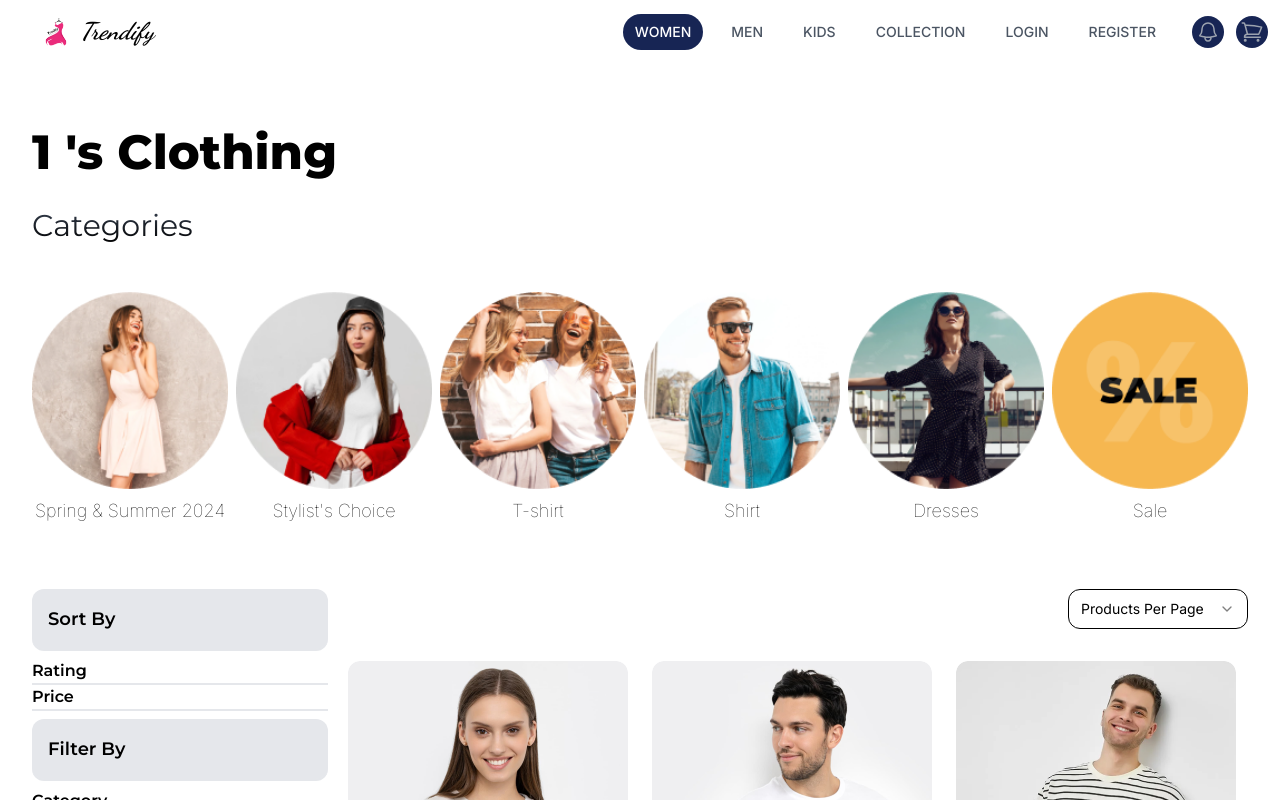
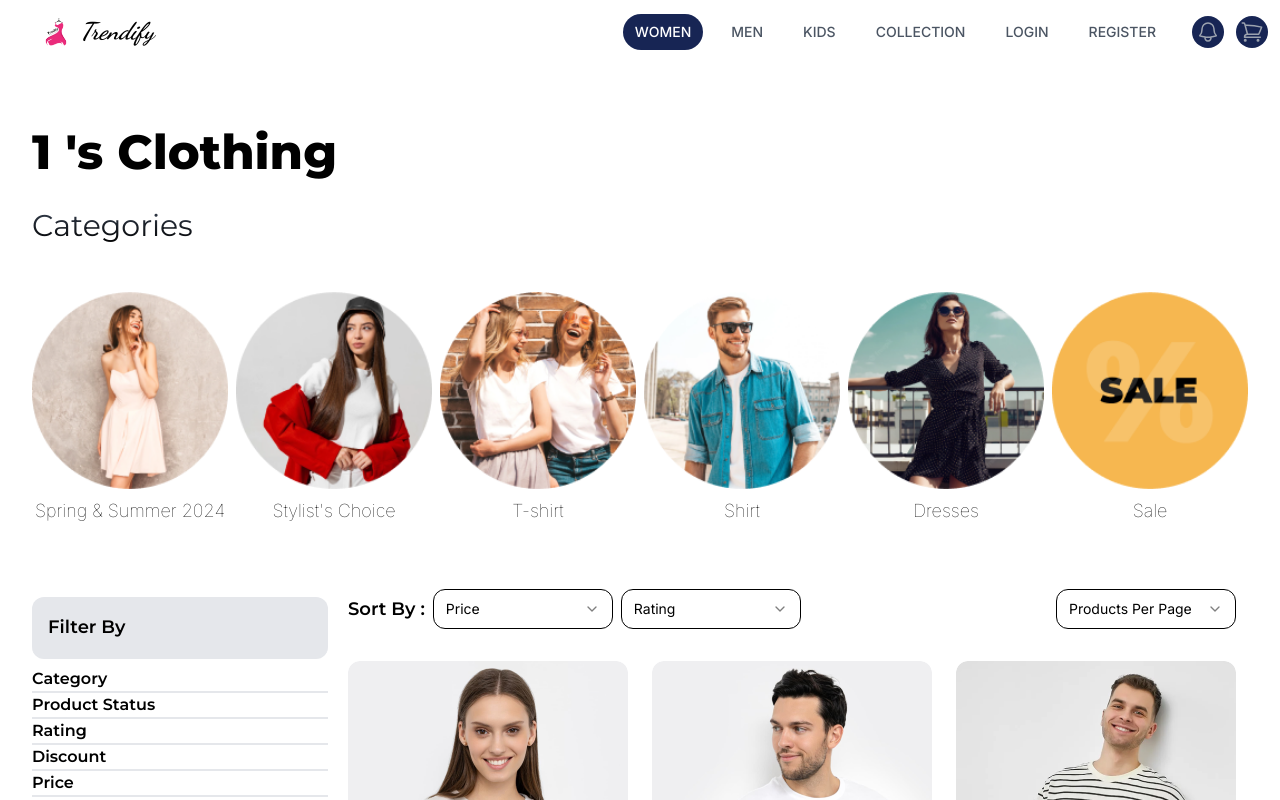
Before and after one commit to ndDevCode/trendify-ecommerce-frontend, a Next.js app: page /1 in a window 1280 px wide. Shown: the top 800 px of the page. Built offline with nearby package versions, Linux system fonts and the light colour scheme; grey boxes are pictures that could not be loaded.

Commit message:
Add Filter Component to product page

```diff
--- a/app/[category]/page.tsx
+++ b/app/[category]/page.tsx
@@ -22,7 +22,8 @@ import productImg7 from "@/public/images/products/product-7.png";
 import productImg8 from "@/public/images/products/product-8.png";
 import productImg9 from "@/public/images/products/product-9.png";
 import productImg3 from "@/public/images/products/product-3.png";
-import { PageCount } from "@/components/product-page/PageCount";
+import ProductPerPage from "@/components/product-page/ProductPerPage";
+import SelectBox from "@/components/product-page/SelectBox";
 
 const categories = [
   { img: category1, title: "Spring & Summer 2024" },
@@ -117,7 +118,13 @@ const products = [
   },
 ];
 
-function ProductPage({ params }: { params: { category: string } }) {
+export default function ProductPage({
+  params,
+}: {
+  params: { category: string };
+}) {
+  const ratingItems = ["Ascending", "Descending"];
+
   return (
     <>
       {/* ------------------------ Header Title ------------------------- */}
@@ -138,22 +145,6 @@ function ProductPage({ params }: { params: { category: string } }) {
         {/* ---------------------- Filter Section ----------------------- */}
 
         <div className="lg:col-span-3 mr-2">
-          {/* -------------------- Sorting ------------------------------ */}
-          <h1
-            className={cn(
-              Montserrat.className,
-              "text-lg border-b-2 font-semibold p-4 mb-2 bg-gray-200 rounded-xl"
-            )}
-          >
-            Sort By
-          </h1>
-          <div>
-            <FilterHeading name="Rating" />
-          </div>
-          <div>
-            <FilterHeading name="Price" />
-          </div>
-
           {/* -------------------- Filters ------------------------------ */}
           <h1
             className={cn(
@@ -187,8 +178,34 @@ function ProductPage({ params }: { params: { category: string } }) {
         </div>
         <div className="lg:col-span-9">
           {/* ------------------ Product Count per page ----------------- */}
-          <div className="flex items-end justify-end">
-            <PageCount />
+          <div className="flex items-end justify-between mx-3">
+            {/* -------------------- Sorting ------------------------------ */}
+            <div className="flex gap-2">
+              <h1
+                className={cn(
+                  Montserrat.className,
+                  "text-lg font-semibold my-auto"
+                )}
+              >
+                Sort By :
+              </h1>
+              <div>
+                <SelectBox
+                  placeholder="Price"
+                  label="Price"
+                  items={ratingItems}
+                />
+              </div>
+              <div>
+                <SelectBox
+                  placeholder="Rating"
+                  label="Rating"
+                  items={ratingItems}
+                />
+              </div>
+            </div>
+
+            <ProductPerPage />
           </div>
           {/* ------------------------- Products ------------------------ */}
           <div className="my-8 grid grid-cols-1 md:grid-cols-2 min-[1080px]:grid-cols-3">
@@ -211,8 +228,6 @@ function ProductPage({ params }: { params: { category: string } }) {
   );
 }
 
-export default ProductPage;
-
 function FilterHeading({
   name,
   classNames,
@@ -222,7 +237,11 @@ function FilterHeading({
 }) {
   return (
     <h1
-      className={cn(Montserrat.className, "text-md border-b-2 font-semibold")}
+      className={cn(
+        Montserrat.className,
+        classNames,
+        "text-md border-b-2 font-semibold"
+      )}
     >
       {name}
     </h1>
--- a/components/product-page/PageCount.tsx
+++ b/components/product-page/ProductPerPage.tsx
@@ -10,7 +10,7 @@ import {
   SelectValue,
 } from "@/components/ui/select";
 
-export function PageCount() {
+export default function ProductPerPage() {
   return (
     <Select>
       <SelectTrigger className="w-[180px] rounded-xl backdrop-blur-lg">
--- /dev/null
+++ b/components/product-page/SelectBox.tsx
@@ -0,0 +1,39 @@
+import * as React from "react";
+
+import {
+  Select,
+  SelectContent,
+  SelectGroup,
+  SelectItem,
+  SelectLabel,
+  SelectTrigger,
+  SelectValue,
+} from "@/components/ui/select";
+
+export default function SelectBox({
+  placeholder,
+  label,
+  items,
+}: {
+  placeholder: string;
+  label: string;
+  items: string[];
+}) {
+  return (
+    <Select>
+      <SelectTrigger className="w-[180px] rounded-xl">
+        <SelectValue placeholder={placeholder} />
+      </SelectTrigger>
+      <SelectContent className="backdrop-blur-lg rounded-xl">
+        <SelectGroup>
+          <SelectLabel>{label}</SelectLabel>
+          {items.map((item, i) => (
+            <SelectItem key={i} value={item} className="cursor-pointer">
+              {item}
+            </SelectItem>
+          ))}
+        </SelectGroup>
+      </SelectContent>
+    </Select>
+  );
+}
```
